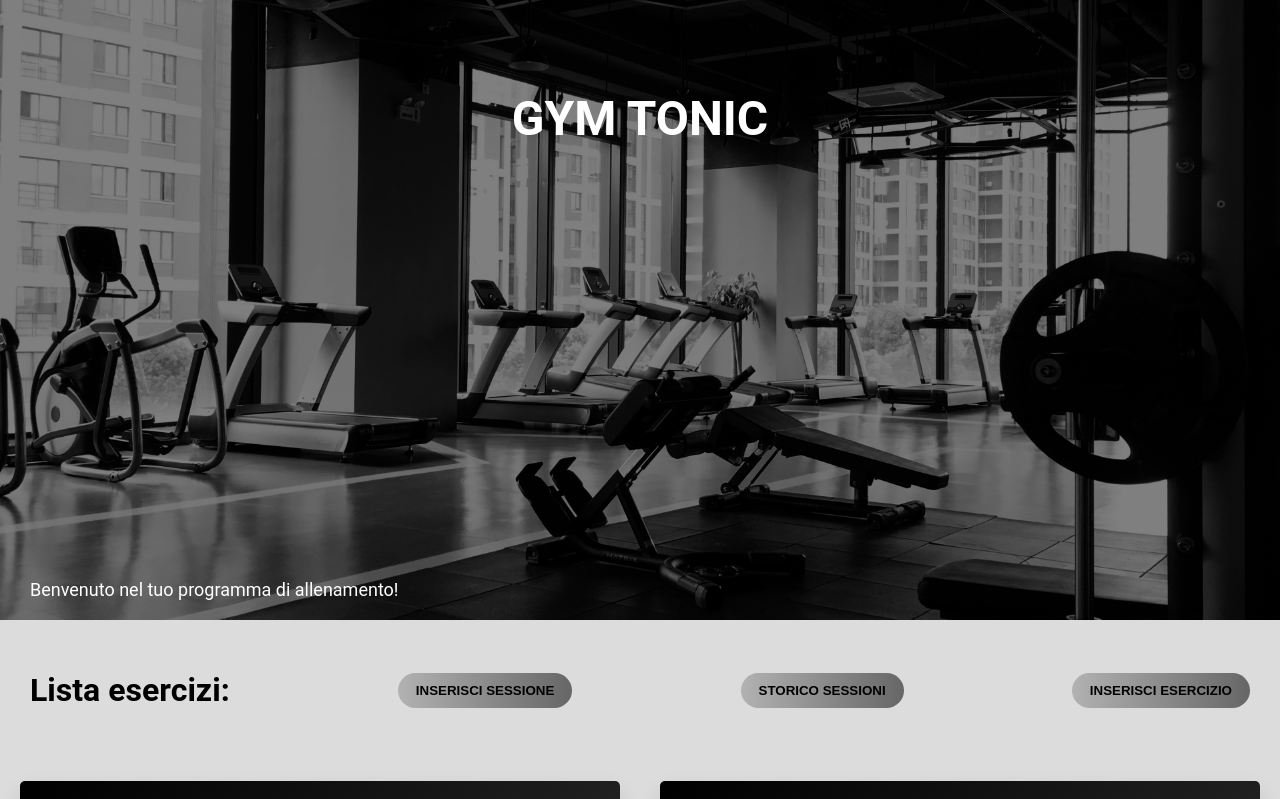
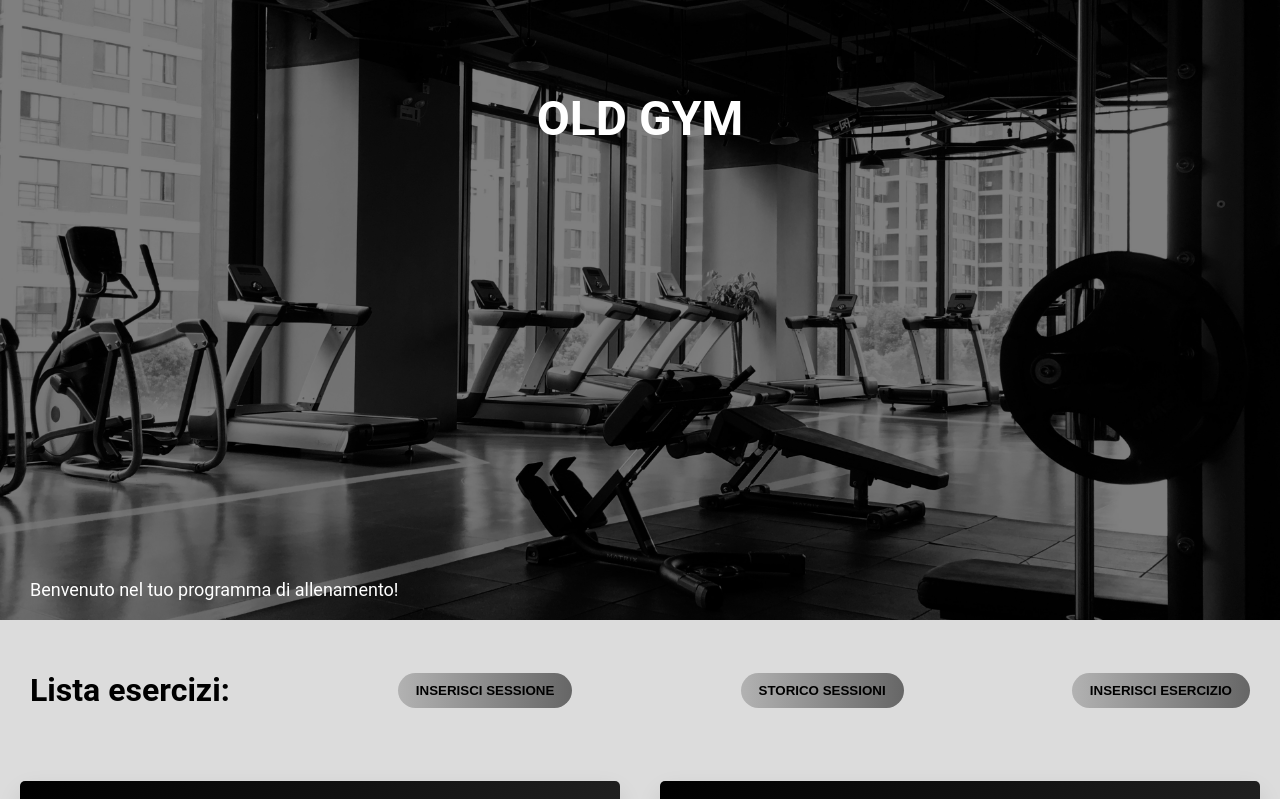
Before and after one commit to Alessia-Nicolini/Palestra, an Angular app: page / in a window 1280 px wide. Shown: the top 799 px of the page. Built offline with nearby package versions, Linux system fonts and the light colour scheme.

Commit message:
Corretto nome

```diff
--- a/src/app/components/exercises-list/exercises-list.html
+++ b/src/app/components/exercises-list/exercises-list.html
@@ -1,5 +1,5 @@
 <div class="headerMenu">
-    <h1>GYM TONIC</h1>
+    <h1>OLD GYM</h1>
     <p>Benvenuto nel tuo programma di allenamento!</p>
 </div>
 <div class="header">
```
